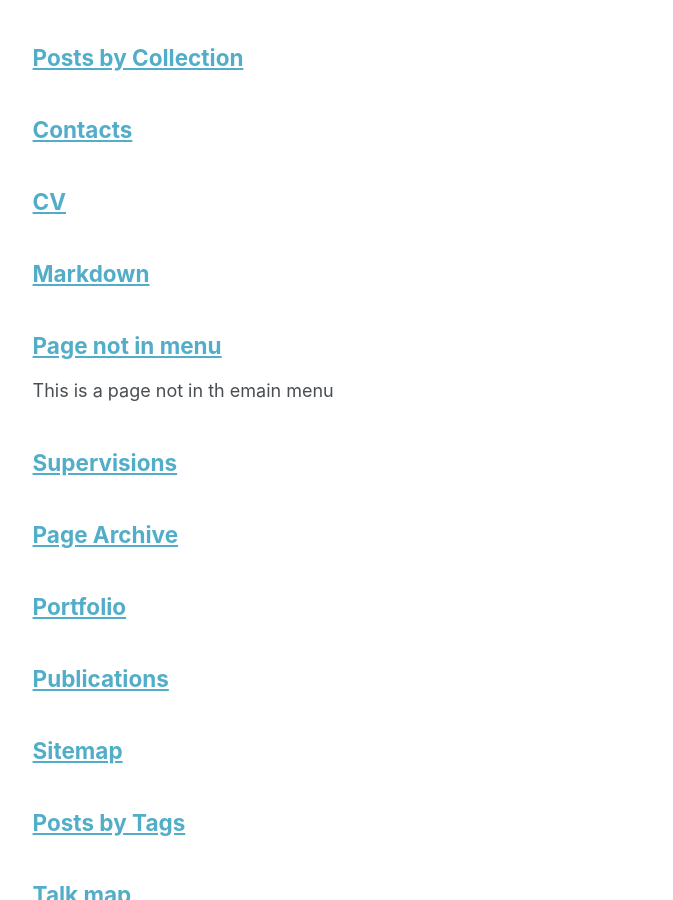
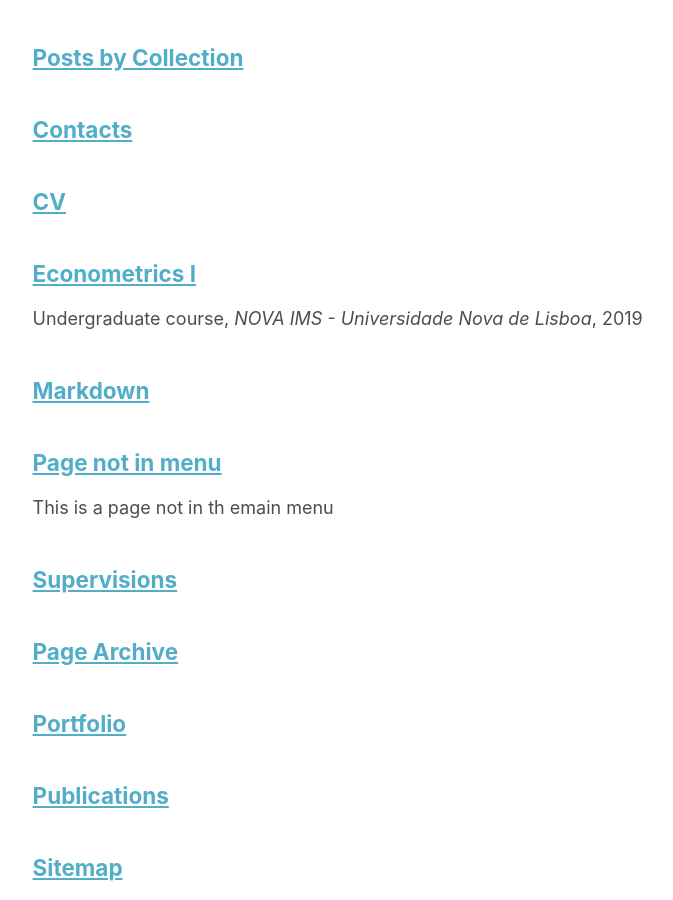
Before and after one commit to damasiob/damasiob.github.io, a Jekyll site: the page built from _pages/page-archive.html, in a window 1280 px wide and 900 px high, scrolled down 525 px. Shown: the whole window, without its empty margins (249-922 px from the left). Built offline with Jekyll 4.4.1, drawn with Linux system fonts in a browser that asks for light colours; part of the change alters nothing that is shown.

Commit message:
Update econometrics-i.md

```diff
--- a/ongoing_courses/econometrics-i.md
+++ b/ongoing_courses/econometrics-i.md
@@ -1,2 +1,38 @@
 ---
+title: "Econometrics I"
+collection: teaching
+type: "Undergraduate course"
+permalink: /teaching/2019-econometrics-i
+venue: "NOVA IMS - Universidade Nova de Lisboa"
+date: 2019-01-01
+location: "Lisbon, Portugal"
 ---
+<br>
+
+Objectives
+======
+* Consolidate the use of statistical methods to interpret a dataset.
+* Understand the underlying hypothesis of the linear regression model for cross sectional data.
+* Formulate and specify econometric models to interpret economic phenomena.
+* Study the properties of the ordinary least squares in small and large samples.
+* Study statistical inference in the classic case and in the presence of heteroskedasticity.
+* Gain familiarity in empirical applications and conceive simple econometric studies with cross sectional data using R software
+
+Syllabus
+======
+* Introduction and the Nature of Econometrics
+* The Simple Linear Regression Model
+* The Multiple Linear Regression Model
+* Heteroskedasticity
+* Further Issues
+* Multiple Regression Analysis with Qualitative Information
+
+
+Bibliography
+======
+* Wooldridge, J. M., Introductory econometrics: A modern approach, 6th Edition. South-Western, Cengage Learning, 2016;
+* Heiss, F., Using R for Introductory Econometrics, 1st Edition; CreateSpace (Independent publishing platform), 2016.
+* Greene, W. H., Econometric analysis, 7th edition, Pearson , 2012;
+* Stock, J. H and Watson, M. W, Introduction to Econometrics, 3rd. Edition, Pearson, Addison Wesley, 2011;
+* Adler, J., R in a nutshell: A desktop quick reference, 1st Edition, O’Reilly Media, 2010;
+* Teetor, P., R cookbook: Proven recipes for data analysis, statistics, and graphics, O’Reilly Media, 2011.
```
